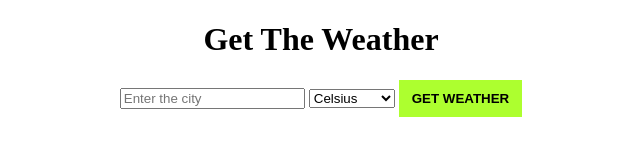
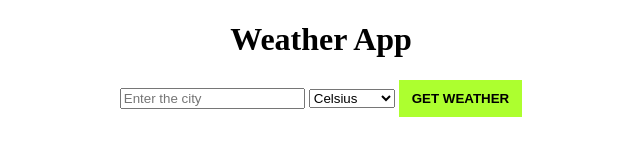
Before and after one commit to KarnaXI/Weather-APP, a plain HTML site: page index.html in a window 1280 px wide. Shown: the whole page, without its empty margins (319-959 px from the left). Drawn offline with Linux system fonts and the light colour scheme.

Commit message:
updated h1

```diff
--- a/index.html
+++ b/index.html
@@ -11,7 +11,7 @@
 </head>
 
 <body>
-    <h1>Get The Weather</h1>
+    <h1>Weather App</h1>
     <div class="input-container">
         <form novalidate>
             <input class="city-field" type="text" name="city" placeholder="Enter the city" required></input>
```
